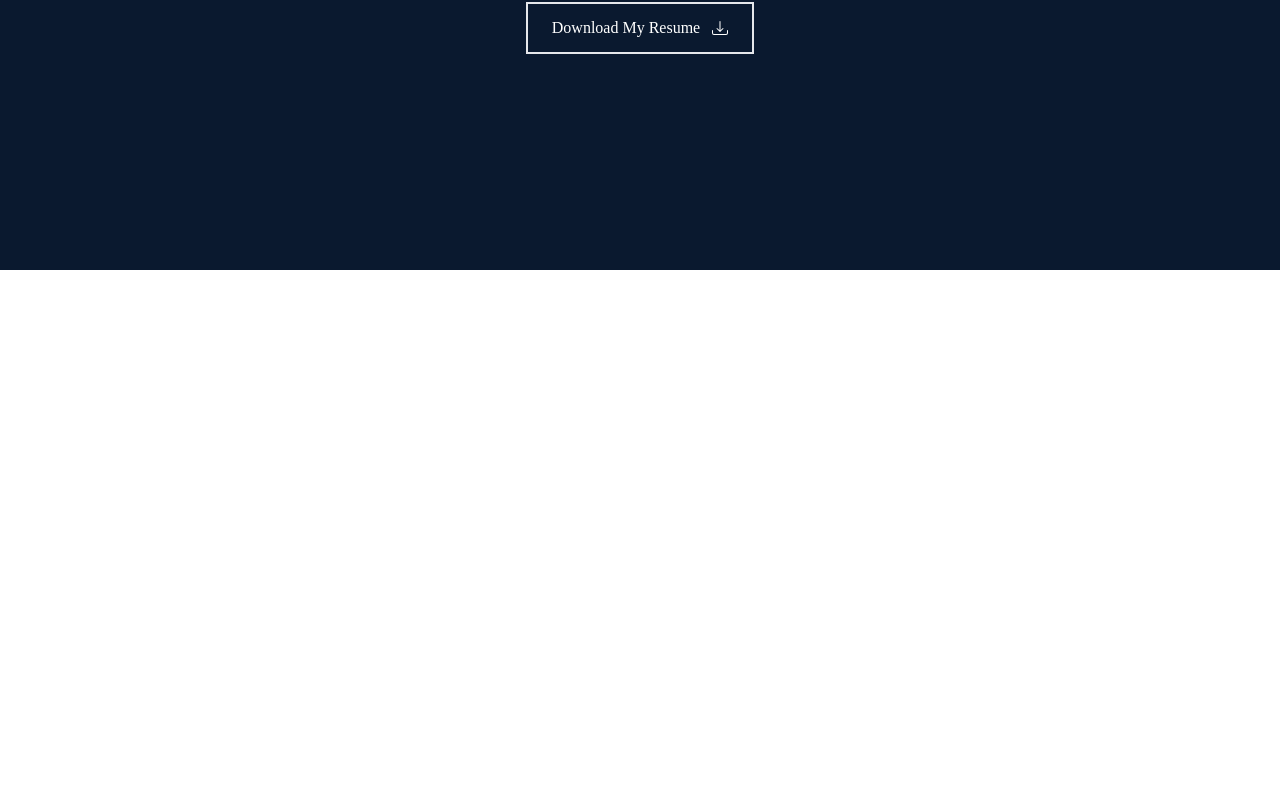
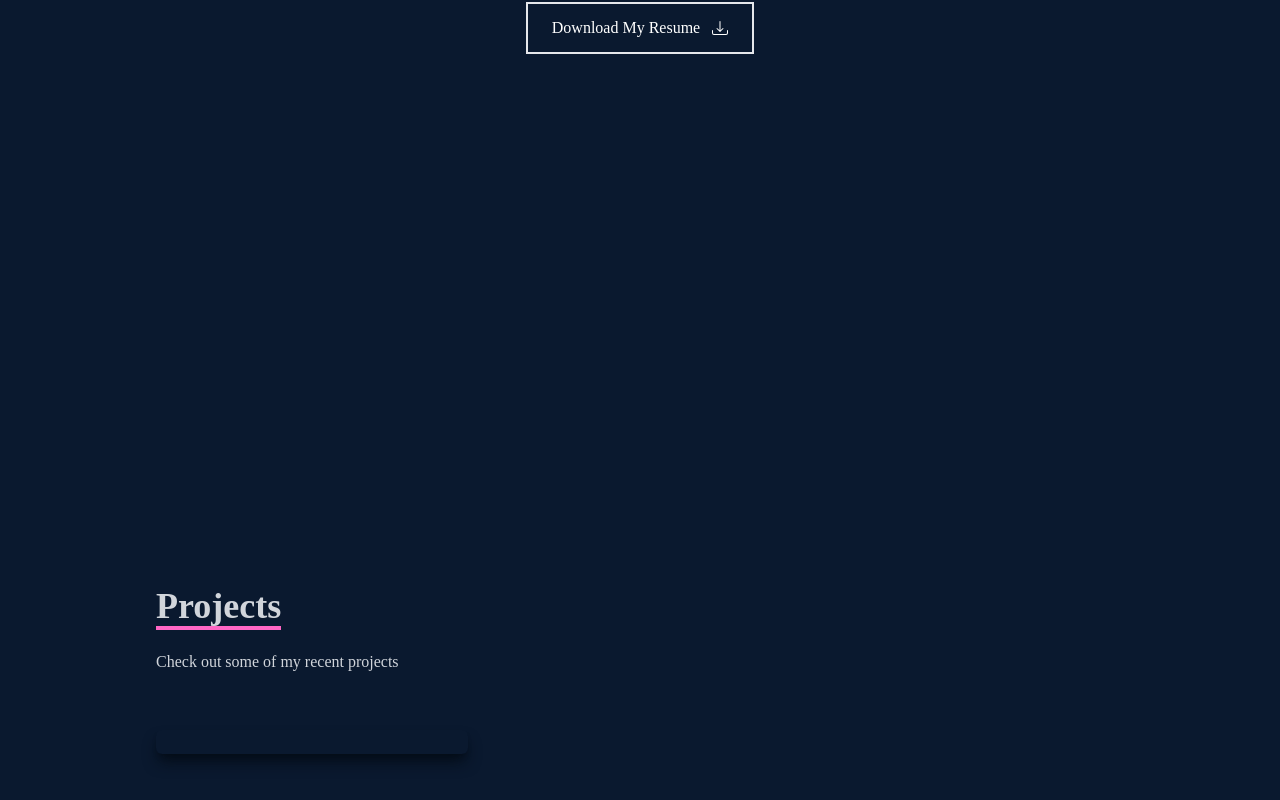
Before and after one commit to atmason90/portfolio-react, a React (Create React App) app in the folder portfolio-react/: page / in a window 1280 px wide. Shown: the part 2130-2930 px from the top of the page. Before the commit the page ends 2400 px from the top, so only its background shows below. Built offline with nearby package versions, Linux system fonts and the light colour scheme.

Commit message:
start projects component

```diff
--- a/portfolio-react/src/App.js
+++ b/portfolio-react/src/App.js
@@ -1,6 +1,7 @@
 import About from "./components/About";
 import Home from "./components/Home";
 import Navbar from "./components/Navbar";
+import Projects from "./components/Projects";
 import Resume from "./components/Resume";
 
 
@@ -11,6 +12,7 @@
       <Home />
       <About />
       <Resume />
+      <Projects />
     </div>
   );
 }
--- /dev/null
+++ b/portfolio-react/src/components/Projects.jsx
@@ -0,0 +1,34 @@
+import React from 'react'
+
+const Projects = () => {
+  return (
+    <div name='projects' className='w-full md:h-screen text-gray-300 bg-[#0a192f]'>
+      <div className='max-w-[1000px] mx-auto p-4 flex flex-col justify-center w-full h-full'>
+        <div className='pb-8'>
+            <p className='text-4xl font-bold inline border-b-4 text-gray-300 border-[#ff66c4]'>Projects</p>
+            <p className='py-6'>Check out some of my recent projects</p>
+        </div>
+
+        <div className='grid sm:grid-cols-2 md:grid-cols-3 gap-4'>
+            <div className='shadow-lg shadow-[#040c16] group container rounded-md flex justify-center items-center mx-auto content-div'>
+                <div>
+                    <span>
+
+                    </span>
+                    <div>
+                       <a href="/">
+                           <button></button>
+                        </a>
+                        <a href="/">
+                           <button></button>
+                        </a>
+                    </div>
+                </div>
+            </div>
+        </div>
+      </div>
+    </div>
+  )
+}
+
+export default Projects
```
